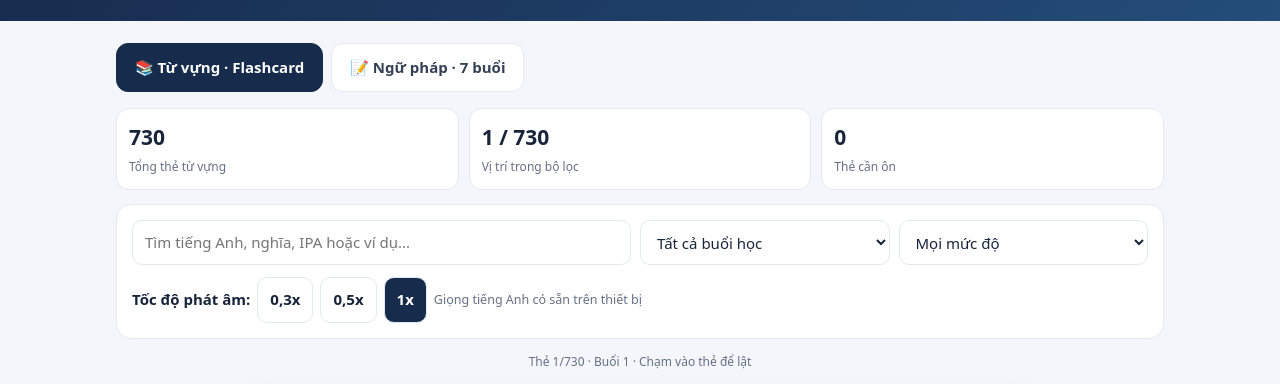
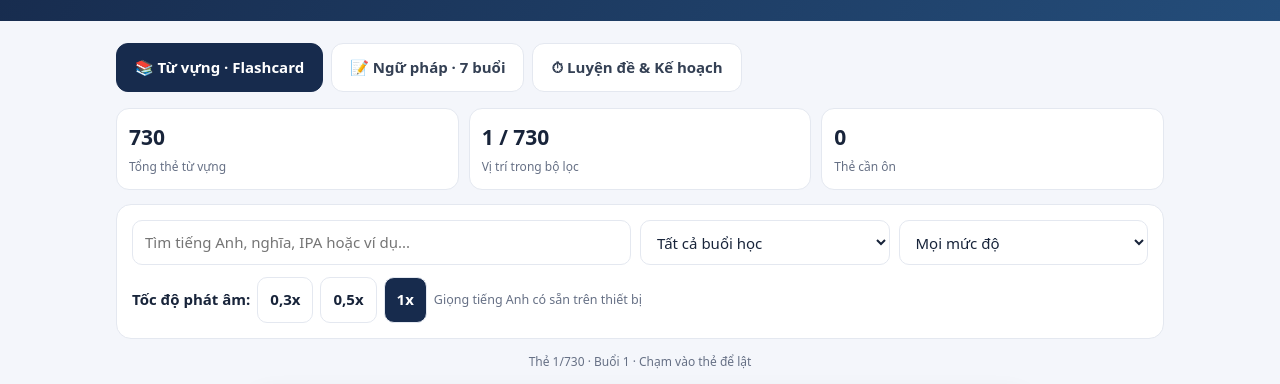
Before and after one commit to qh09990-ship-it/Toiec-study, a plain HTML site: page index.html in a window 1280 px wide. Shown: the part 93-477 px from the top of the page. Drawn offline with Linux system fonts and the light colour scheme.

Commit message:
Connect study tools to TOEIC flashcard website

```diff
--- a/index.html
+++ b/index.html
@@ -162,4 +162,5 @@ $("vocabTab").onclick=()=>{ $("vocabSection").classList.remove("hide");$("gramma
 $("grammarTab").onclick=()=>{ $("grammarSection").classList.remove("hide");$("vocabSection").classList.add("hide");$("grammarTab").classList.add("active");$("vocabTab").classList.remove("active")};
 resetDeck();renderGrammar();
 </script>
+<script src="./study-tools.js"></script>
 </body></html>
```
